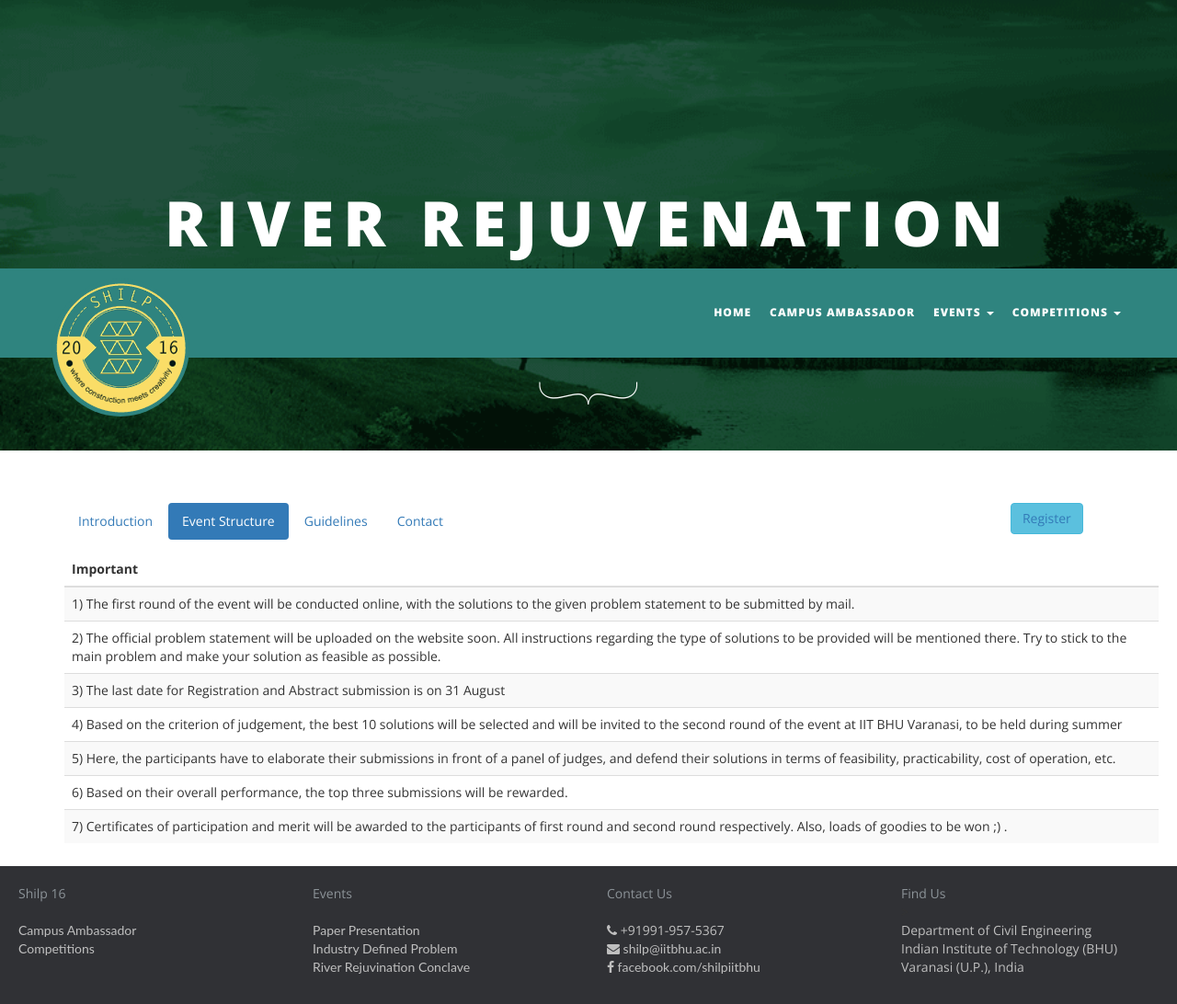
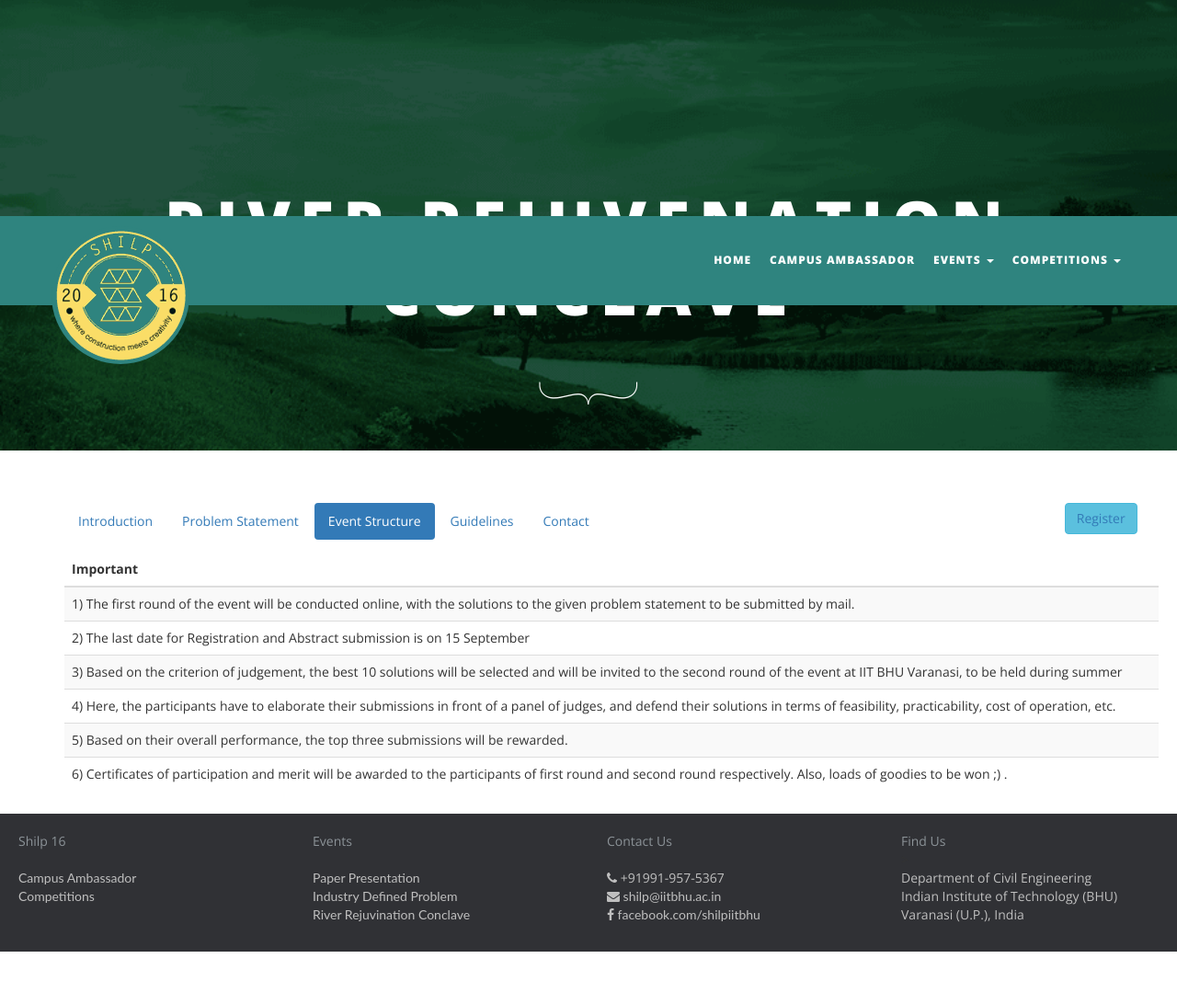
Before and after one commit to mayurdhurpate/shilp16, a Django app: template website/templates/city.html in a window 1280 px wide, after a click on "Event Structure". Shown: the whole page at 92% size. After the commit the page ends 1035 px from the top, so only its background shows below. Run offline with Django 3.2, Linux system fonts and the light colour scheme; the template is opened without the code that fills it, so the values that code supplies are empty; some libraries are stand-ins or nearby versions.

Commit message:
problem statement updated

```diff
--- a/website/templates/city.html
+++ b/website/templates/city.html
@@ -132,11 +132,12 @@
                 <div >
                     <ul class="nav nav-pills">
                       <li class="active"><a data-toggle="tab" href="#menu1">Introduction</a></li>
+                     <li><a data-toggle="tab" href="#menu6">Problem Statement</a></li>
                      <li><a data-toggle="tab" href="#menu2">Event Structure</a></li>
                      <li><a data-toggle="tab" href="#menu3">Guidelines</a></li>
                      <li><a data-toggle="tab" href="#menu5">Contact</a></li>
 
-                     <li style="padding-left:600px; padding-bottom:20px; color:white;" ><button type="button" class="btn btn-info"><a href="register">Register</a></button></li>
+                     <li style="padding-left:500px; padding-bottom:20px; color:white;" ><button type="button" class="btn btn-info"><a href="register">Register</a></button></li>
 
 
   <div class="tab-content">
@@ -180,27 +181,27 @@
 
 
 
-           <tr> <td>2) The official problem statement will be uploaded on the website soon. All instructions regarding the type of solutions to be provided will be mentioned there. Try to stick to the main problem and make your solution as feasible as possible.</td></tr>
+
 
 
         <tr>
-           <td>3) The last date for Registration and Abstract submission is on 31 August</td>
+           <td>2) The last date for Registration and Abstract submission is on 15 September</td>
 
         </tr>
 
         <tr>
-           <td>4) Based on the criterion of judgement, the best 10 solutions will be selected and will be invited to the second round of the event at IIT BHU Varanasi, to be held during summer </td>
+           <td>3) Based on the criterion of judgement, the best 10 solutions will be selected and will be invited to the second round of the event at IIT BHU Varanasi, to be held during summer </td>
 
         </tr>
 
         <tr>
-          <td> 5) Here, the participants have to elaborate their submissions in front of a panel of judges, and defend their solutions in terms of feasibility, practicability, cost of operation, etc.</td></tr>
+          <td> 4) Here, the participants have to elaborate their submissions in front of a panel of judges, and defend their solutions in terms of feasibility, practicability, cost of operation, etc.</td></tr>
 
          <tr>
-          <td> 6) Based on their overall performance, the top three submissions will be rewarded.</td></tr>
+          <td> 5) Based on their overall performance, the top three submissions will be rewarded.</td></tr>
 
         <tr><td>
-             7) Certificates of participation and merit will be awarded to the participants of first round and second round respectively. Also, loads of goodies to be won ;) .
+             6) Certificates of participation and merit will be awarded to the participants of first round and second round respectively. Also, loads of goodies to be won ;) .
 
 
         </td></tr>
@@ -222,12 +223,16 @@
 
 
 
+
+
+
+
     <div id="menu3" class="tab-pane fade">
-       <div style="padding-bottom:100px;">
+       <div style="padding-bottom:120px;">
 
        <h3> Guidelines for Abstract</h3><p>
 
-          <div class="text-left" style=" font-size:15px; padding-bottom:20px;"><strong> An abstract is a brief summarizing statement, usually between 150 and 300 words long. It gives the reader a synopsis of the problem, method, results and conclusions of your document. Abstract should be descriptive enough to give judicial committee of your work.</strong></div>
+          <div class="text-left" style=" font-size:15px; padding-bottom:30px;"><strong> An abstract is a brief summarizing statement, usually between 150 and 300 words long. It gives the reader a synopsis of the problem, method, results and conclusions of your document. Abstract should be descriptive enough to give judicial committee of your work.</strong></div>
 
 
           <table class="table table-striped">
@@ -389,6 +394,67 @@
 
 
 
+           <div id="menu6" class="tab-pane fade">
+
+       <br>
+
+    <table class="table table-striped">
+            <thead>
+              <tr>
+                 <th>The Ganga River is one of the largest rivers in the world. Ganga is considered as the holiest river in India with massive spiritual, religious and ritual significance. As a result of the industrial revolution, the Ganga River has worked its way up to being one of the world’s most polluted rivers, with the  level of pollutants being more than 3000 times than the permissible limit defined by the WHO as ‘safe’. Despite of the various schemes and action plans in place currently for cleaning up the river, the pollution levels of the river are not reducing.
+  </th>
+              </tr>
+            </thead>
+      <tbody>
+
+
+
+           <tr> <td>1) Industrial wastes/STP - Each day, more than 500 million liters of wastewater from industrial sources are dumped directly into Ganga. In many places, this wastewater entering the rivers is completely raw, completely untreated. Without adequate and affordable treatment technologies, small-scale industries continue to pollute the River Ganga with over a billion litres of toxic chemicals. Most STPs built under the Ganga Action Plan don’t effectively treat the heavy metal toxins and thus the even treated waters released into the river remain toxic.</td> </tr>
+
+
+
+
+
+
+        <tr>
+           <td>2) Religous ceremonies by riverside - Dead Bodies, food, waste, leaves etc find their way in the Ganga for ritualistic reasons. Mass bathing during festive seasons and unburned human corpses thrown into the river contribute the most towards the degradation of Ganga.</td>
+
+        </tr>
+
+        <tr>
+           <td>3) Dams and pumping stations - Adding more and more hydroelectricity projects on Ganga "Aviral Dhara" of the rier is hampered ie adequate water is not available
+          from the barrage to dilute the polluted water reaching the main river during the dry
+          seasons of year.The problem requires a middle path between "Electricity for All" and "Restoring River's Flow"
+           </td>
+
+        </tr>
+
+        <tr>
+          <td> 4) Domestic Wastes: rural India - 50 major cities housing about 500 million people lying along the Ganga's main stem,
+contribute about 2,200 MLD (Millions litres a day) of domestic waste. Moreover, about 1,650 gram panchayats lie directly on the banks of the Ganga. The
+ domestic waste and sewage they generate is almost entirely untreated. There is a dire need for a all new waste treatment method for Rural India. </td></tr>
+
+         <tr>
+          <td>5) Agricultural and Solid Waste - Non-point sources of pollution from agricultural run-off containing residues of harmful pesticides and fertilisers and Solid garbage thrown directly into the river are also major contributors.
+          </td></tr>
+      </tbody>
+    </table>
+
+
+
+
+
+
+
+
+      </div>
+
+
+
+
+
+
+
 
                 </div>
 
--- a/website/templates/register.html
+++ b/website/templates/register.html
@@ -125,7 +125,8 @@
    <div>
    <div class="form-group">
     <label for="exampleSelect1">Select Event</label>
-    <select class="form-control" id="exampleSelect1" name="event" >
+    <select class="form-control" id="exampleSelect1" name="event"  >
+      <option value="" disabled selected hidden>Select Event</option>
       <option value="RIVER REJUVENATION CONCLAVE">RIVER REJUVENATION CONCLAVE</option>
       <option value="Torque">Torque</option>
       <option value="Roll On">Roll On</option>
@@ -175,7 +176,8 @@
   <div class="col-md-6">
   <div class="form-group">
   <label for="sel1">Year</label>
-  <select class="form-control" id="sel1" name="year">
+  <select class="form-control" id="sel1" name="year" placeholder="Year">
+    <option value="" disabled selected hidden >Select Year</option>
     <option value="1">1</option>
     <option value="2">2</option>
     <option value="3">3</option>
```
Also changed, not shown: website/templates/industry.html (+41 -4 lines).
